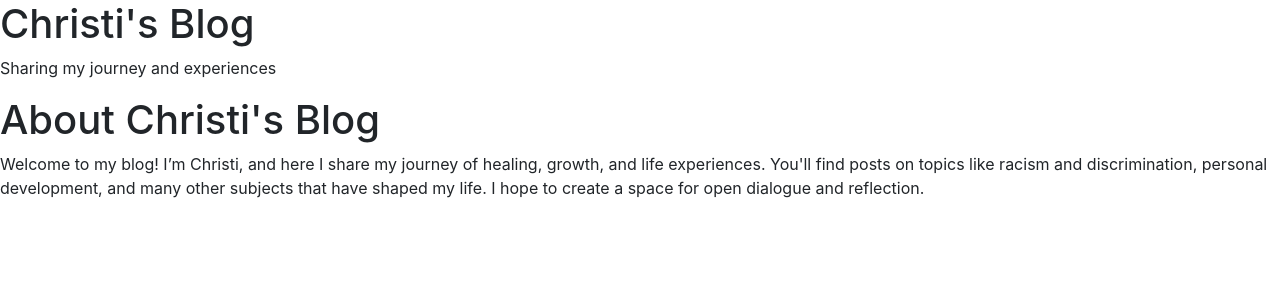
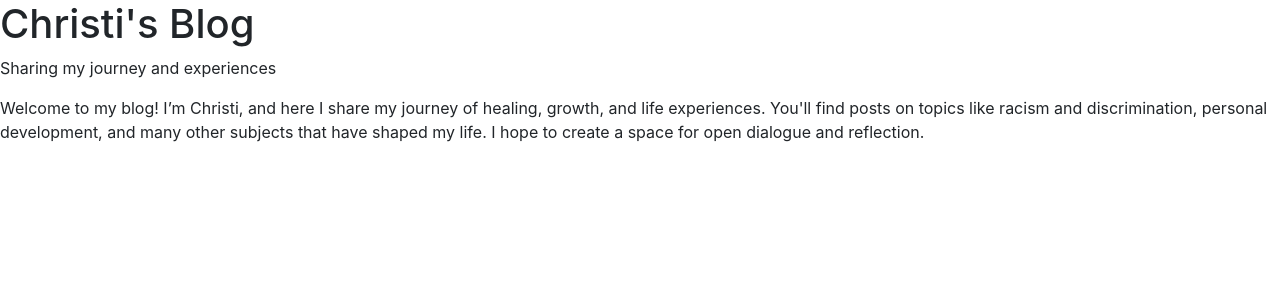
Before and after one commit to ChristiHarlow/christisblog, a React (Create React App) app: page / in a window 1280 px wide. Shown: the top 300 px of the page. Built offline with nearby package versions, Linux system fonts and the light colour scheme; a web font is replaced by a local one.

Commit message:
Changes
babel

```diff
--- a/package.json
+++ b/package.json
@@ -36,5 +36,8 @@
       "last 1 firefox version",
       "last 1 safari version"
     ]
+  },
+  "devDependencies": {
+    "@babel/plugin-proposal-private-property-in-object": "^7.21.11"
   }
 }
--- a/src/components/About.js
+++ b/src/components/About.js
@@ -3,7 +3,7 @@ import React from 'react';
 function About() {
   return (
     <div>
-      <h1>About Christi's Blog</h1>
+
       <p>
         Welcome to my blog! I’m Christi, and here I share my journey of healing,
         growth, and life experiences. You'll find posts on topics like racism and
```
Also changed, not shown: 1 other file (tests, documents, lock files or other folders).
